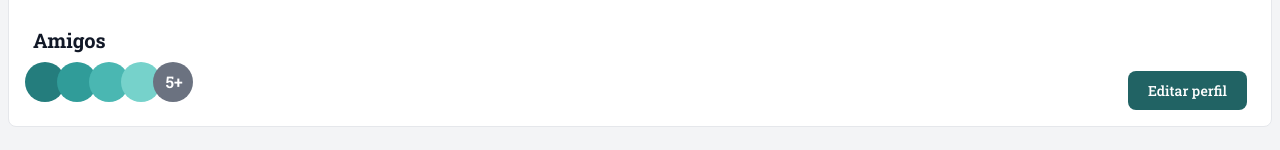
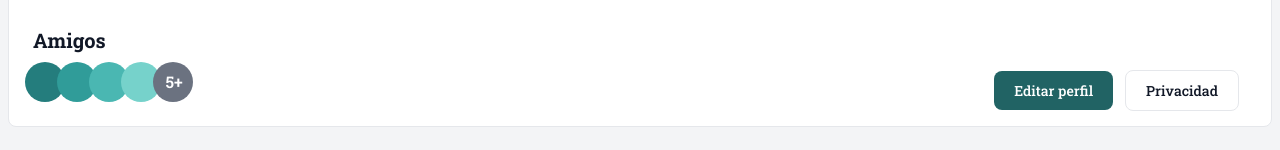
Before and after one commit to RdrBux/utopia, a Next.js app: page /profile/me in a window 1280 px wide. Shown: the part 284-434 px from the top of the page. Built offline with nearby package versions, Linux system fonts and the light colour scheme.

Commit message:
Add privacy button on profile

```diff
--- a/src/app/(main)/profile/me/page.tsx
+++ b/src/app/(main)/profile/me/page.tsx
@@ -32,6 +32,7 @@ export default function Home() {
 					</Link>
 					<div className="shrink-0 ml-auto">
 						<Link className="btn-primary" href="/profile/me/edit">Editar perfil</Link>
+						<Link className="btn-secondary ml-3" href="/profile/me/privacy">Privacidad</Link>
 					</div>
 				</div>
 
```
